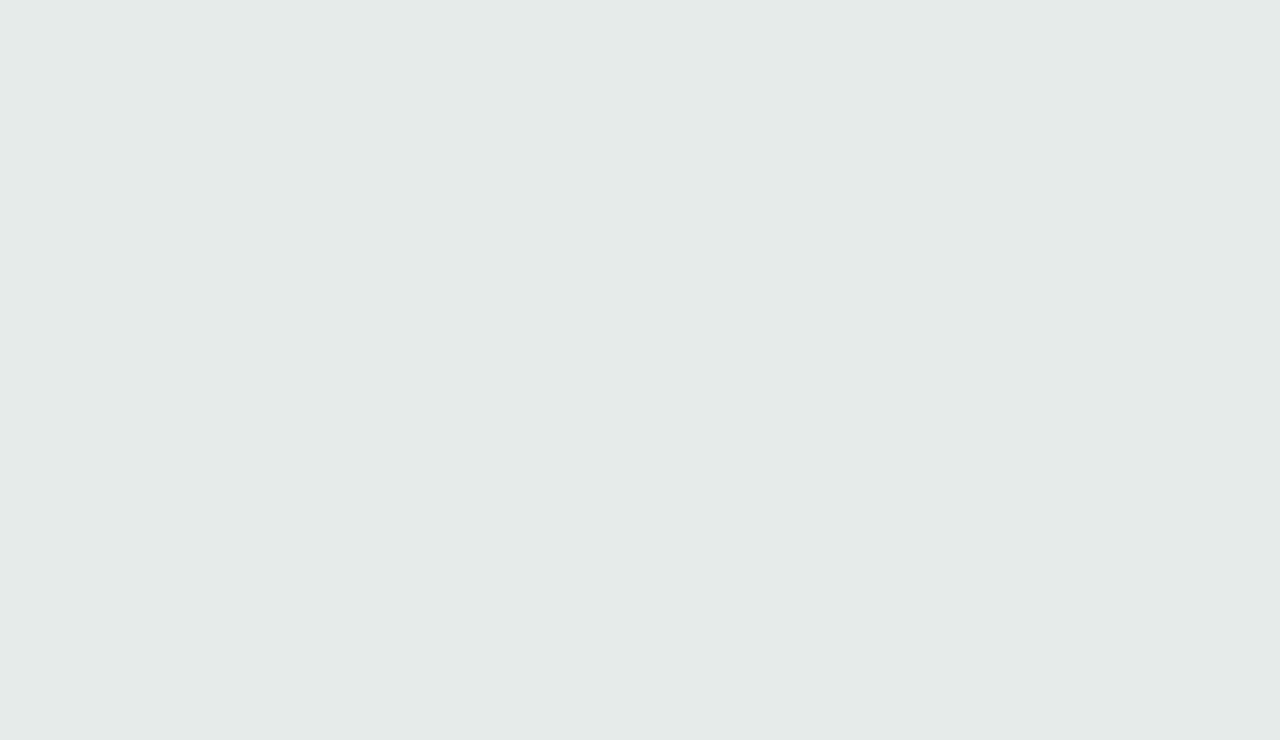
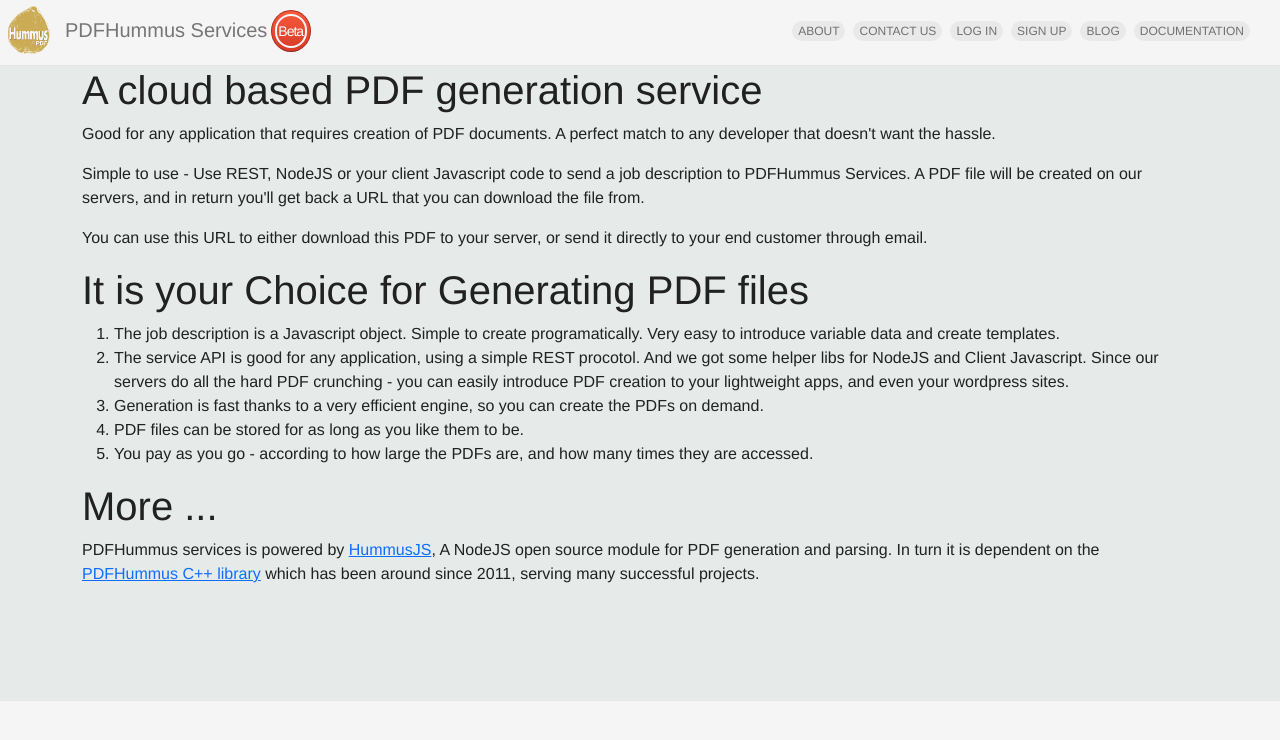
Before and after one commit to galkahana/hummus-services-redux, a React (Create React App) app in the folder frontend/: page /about in a window 1280 px wide. Before the commit this address had no page. Shown: the top 740 px of the page. Built offline with nearby package versions, Linux system fonts and the light colour scheme.

Commit message:
about and contact

```diff
--- a/frontend/src/components/app/RootNavigator.tsx
+++ b/frontend/src/components/app/RootNavigator.tsx
@@ -2,11 +2,15 @@ import React, { Suspense, lazy } from 'react'
 import { Routes, Route } from 'react-router-dom'
 
 const Welcome = lazy(() => import('pages/welcome'))
+const About = lazy(() => import('pages/about'))
+const Contact = lazy(() => import('pages/contact'))
 
 const RootNavigator = () => (
     <Suspense fallback={<div>Loading...</div>}>
         <Routes>
             <Route path="/" element={<Welcome/>}/>
+            <Route path="about" element={<About/>}/>
+            <Route path="contact" element={<Contact/>}/>
 
         </Routes>
     </Suspense>
--- /dev/null
+++ b/frontend/src/pages/about/index.tsx
@@ -0,0 +1,35 @@
+import React from 'react'
+
+import PublicBase from 'components/public-base'
+
+const About = () => {
+    return <PublicBase>
+        <div className="container">
+            <h1>A cloud based PDF generation service</h1>
+
+            <p>Good for any application that requires creation of PDF documents. A perfect match to any developer that doesn't want the hassle.      </p>
+
+            <p>Simple to use - Use REST, NodeJS or your client Javascript code to send a job description to PDFHummus Services. A PDF file will be created on our servers, and in return you'll get back a URL that you can download the file from.  </p>
+
+            <p>You can use this URL to either download this PDF to your server, or send it directly to your end customer through email.  </p>
+
+            <h1>It is your Choice for Generating PDF files</h1>
+
+            <ol>
+                <li>The job description is a Javascript object. Simple to create programatically. Very easy to introduce variable data and create templates. </li>
+                <li>The service API is good for any application, using a simple REST procotol. And we got some helper libs for NodeJS and Client Javascript. Since our servers do all the hard PDF crunching - you can easily introduce PDF creation to your lightweight apps, and even your wordpress sites.</li>
+                <li>Generation is fast thanks to a very efficient engine, so you can create the PDFs on demand.</li>
+                <li>PDF files can be stored for as long as you like them to be.</li>
+                <li>You pay as you go - according to how large the PDFs are, and how many times they are accessed.</li>
+            </ol>
+
+            <h1>More ...</h1>
+
+            <p>PDFHummus services is powered by <a href="https://www.npmjs.com/package/hummus">HummusJS</a>, A NodeJS open source module for PDF generation and parsing. In turn it is dependent on the <a href="https://github.com/galkahana/PDF-Writer">PDFHummus C++ library</a> which has been around since 2011, serving many successful projects. </p>
+
+        </div>
+    </PublicBase>
+
+}
+
+export default About
--- /dev/null
+++ b/frontend/src/pages/contact/index.tsx
@@ -0,0 +1,17 @@
+import React from 'react'
+
+import PublicBase from 'components/public-base'
+
+const Contact = () => {
+    return <PublicBase>
+        <div className="container">
+            <p>PDFHummus services is now in beta. If you think that you have a project where our service can fit,
+drop us a note at <a href="mailto:join@pdfhummus.com">join@pdfhummus.com</a>. We will get back to you as soon as possible.</p>
+
+            <p>For support email <a href="mailto:support@pdfhummus.com">support@pdfhummus.com</a>.</p>
+        </div>
+    </PublicBase>
+
+}
+
+export default Contact
--- a/frontend/src/pages/welcome/index.tsx
+++ b/frontend/src/pages/welcome/index.tsx
@@ -1,3 +1,5 @@
+import React from 'react'
+
 import PublicBase from 'components/public-base'
 import { Link } from 'react-router-dom'
 import Button from 'react-bootstrap/Button'
```
